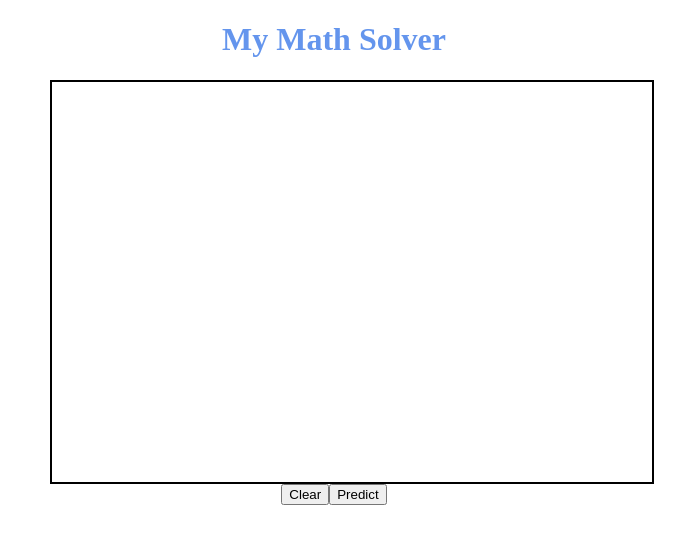
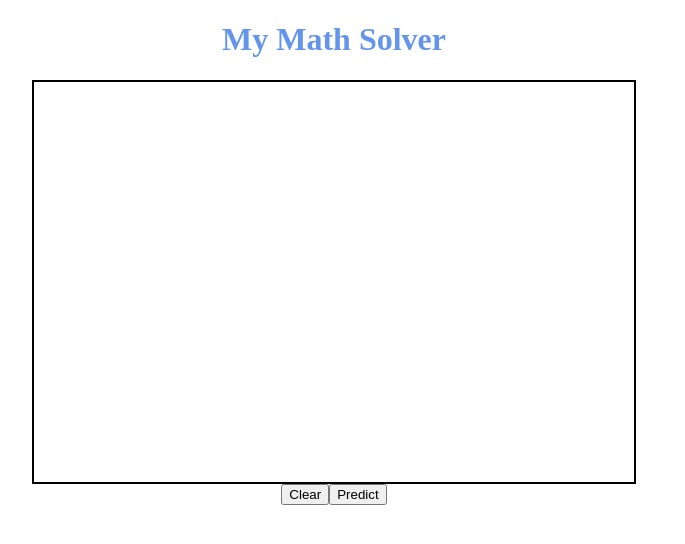
Before and after one commit to 77jennifer77/math, a React (Create React App) app: page / in a window 1280 px wide. Shown: the top 544 px of the page, without its empty margins (306-991 px from the left). Built offline with nearby package versions, Linux system fonts and the light colour scheme; the HTML template or start-up script is replaced by a standard one.

Commit message:
Just centered the canvas

```diff
--- a/src/index.css
+++ b/src/index.css
@@ -4,10 +4,11 @@ h1 {
 }
 
 canvas {
+  padding: 0;
+  margin: auto;
   border: solid 2px black;
   display: block;
   position: relative;
-  left:27.5%;
 }
 
 .stuffs{
```
Also changed, not shown: 2 other files (tests, documents, lock files or other folders).
